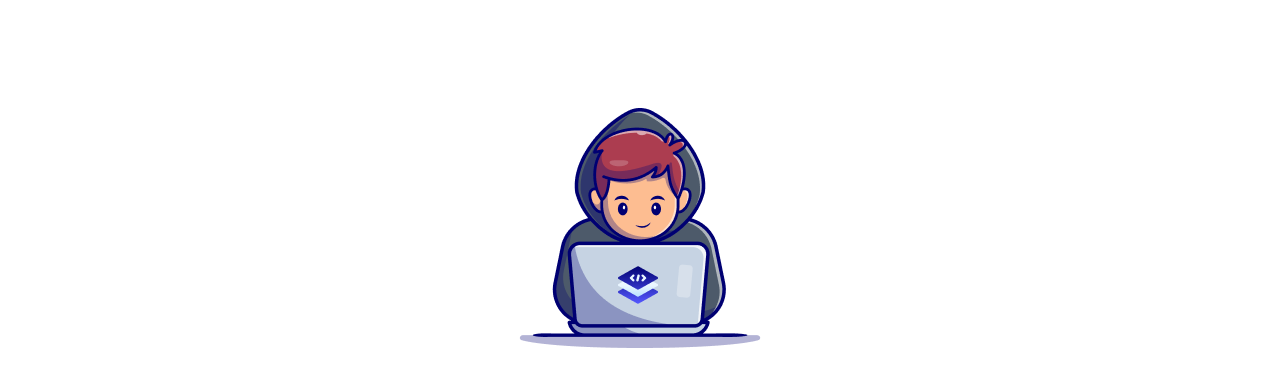
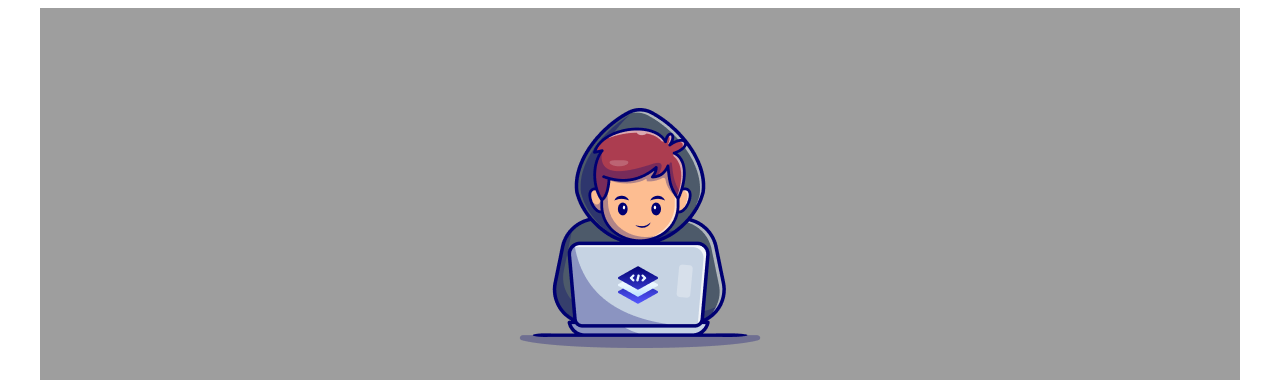
Before and after one commit to soudsykat/my-first-assignment, a plain HTML site: page index.html in a window 1280 px wide. Shown: the top 380 px of the page. Drawn offline with Linux system fonts and the light colour scheme; the site is published under a folder, as on GitHub Pages, so addresses that start at the root find nothing; a web font is replaced by a local one.

Commit message:
background image added

```diff
--- a/style/style.css
+++ b/style/style.css
@@ -1,10 +1,11 @@
 @import url('https://fonts.googleapis.com/css2?family=Azeret+Mono:ital,wght@0,100..900;1,100..900&display=swap');
 
 .banner-container{
-    background-image: url("/assets/Hero-bg.png");
+    background-image: url(../assets/Hero-bg.png);
     height: 650px;
     width: 95%;
     margin: auto;
+
 
 }
 .banner-content{
```
Also changed, not shown: 1 other file.
